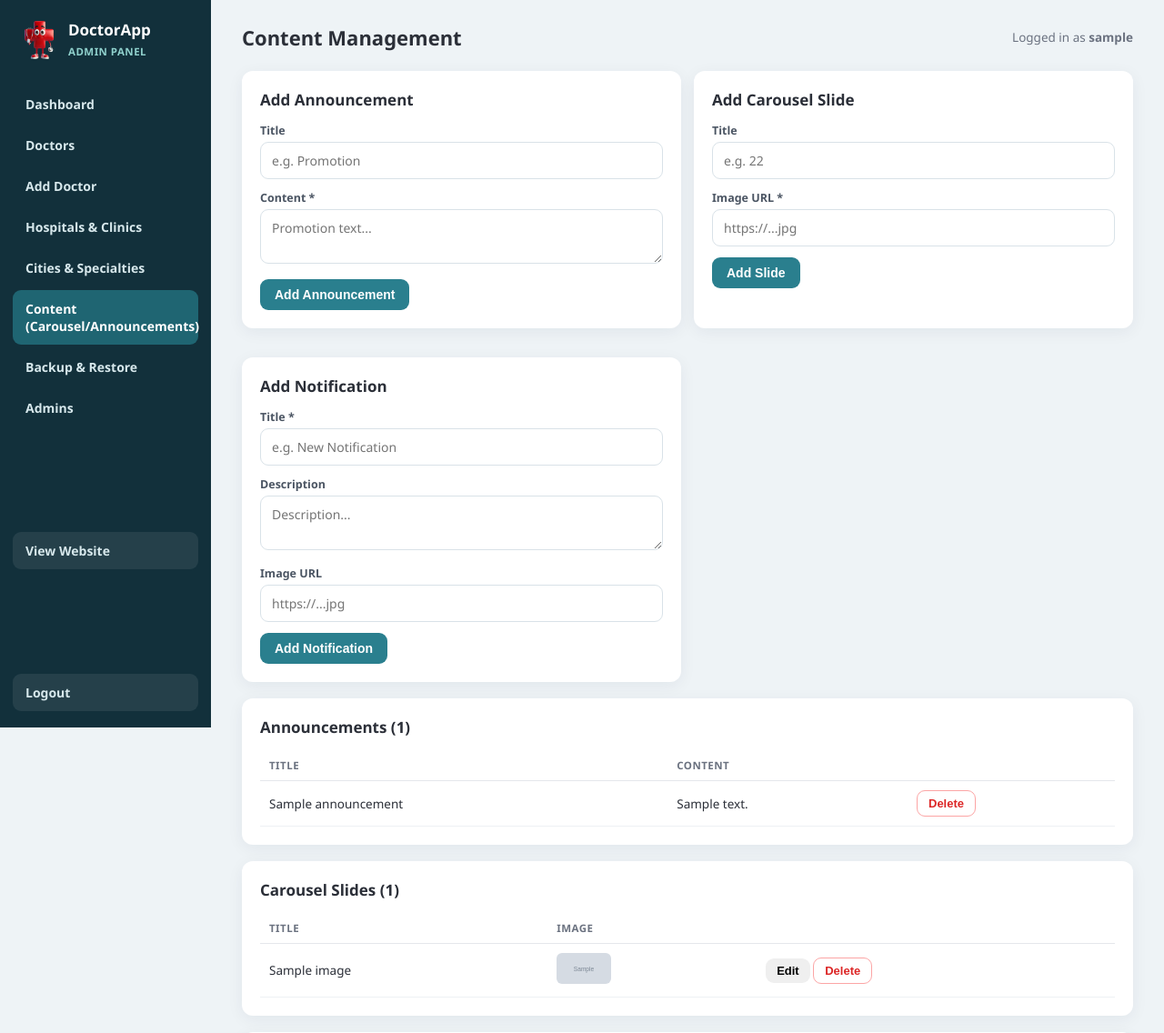
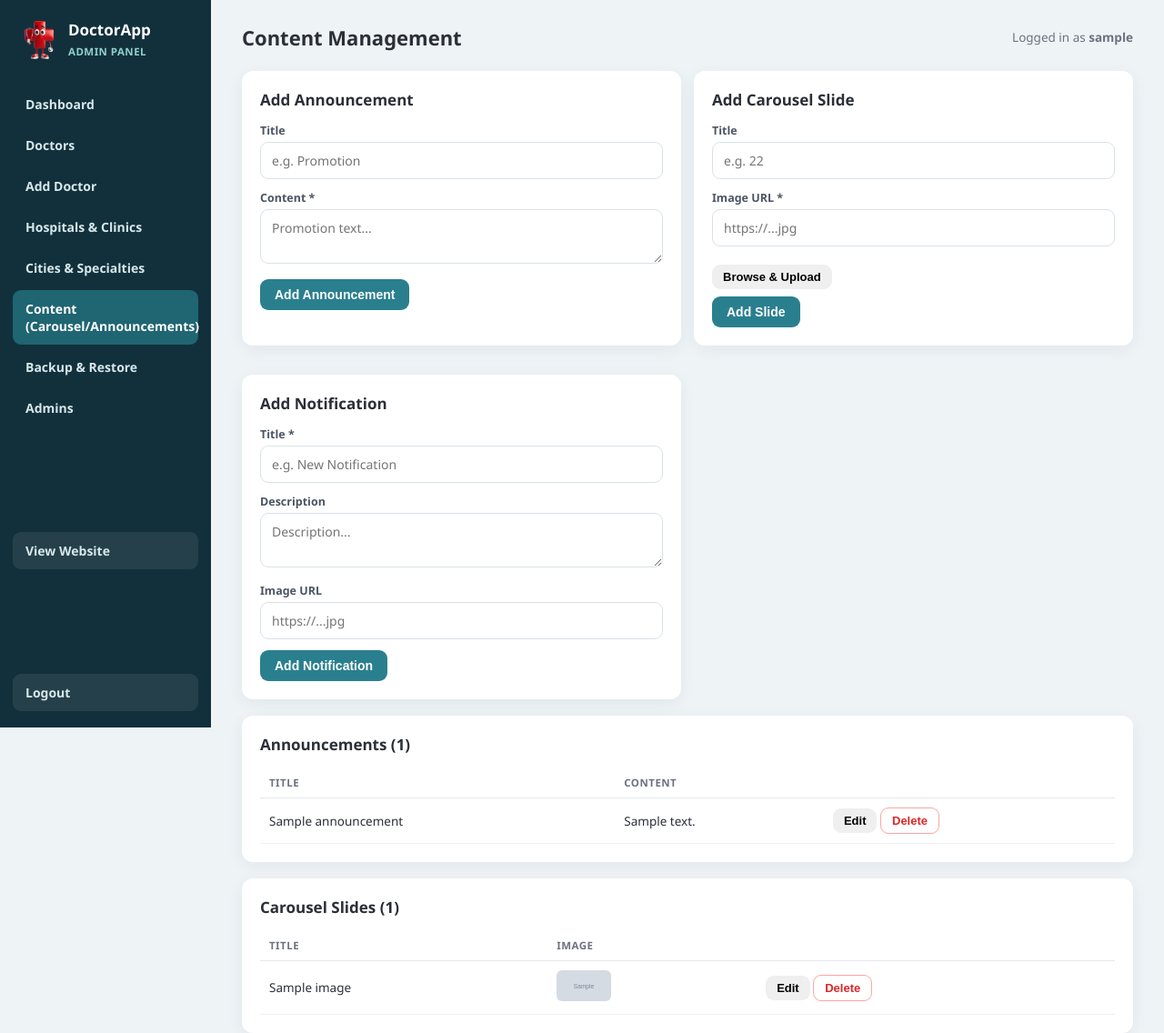
Before and after one commit to Arslan10899/Doctor-App, a Flask app: page /admin/content in a window 1280 px wide. Shown: the top 1136 px of the page at 91% size. Run offline with Flask 3, Linux system fonts and the light colour scheme; the visitor is signed in with stand-in values (Sample User, id 1); data comes from the database, SQL or seed files in the repository; tables that the repository leaves empty hold one stand-in row (values such as "Sample post"); grey boxes marked "Sample" are stand-in pictures; data that the repository does not hold is empty.

Commit message:
Announcements & Notifications: add Edit buttons with modals; carousel add form: Browse & upload image

```diff
--- a/app.py
+++ b/app.py
@@ -1402,6 +1402,27 @@ def admin_content():
                 execute("INSERT INTO notifications (title, description, image_url) VALUES (?,?,?)",
                         (title, description or None, image_url or None))
                 flash("Notification added.", "success")
+        elif section == "announcement_edit":
+            aid = request.form.get("id", type=int)
+            title = request.form.get("title", "").strip()
+            content = request.form.get("content", "").strip()
+            if aid and content:
+                execute("UPDATE announcements SET title=?, content=? WHERE id=?",
+                        (title or None, content, aid))
+                flash("Announcement updated.", "success")
+            else:
+                flash("Announcement content is required.", "warning")
+        elif section == "notification_edit":
+            nid = request.form.get("id", type=int)
+            title = request.form.get("title", "").strip()
+            description = request.form.get("description", "").strip()
+            image_url = request.form.get("image_url", "").strip()
+            if nid and title:
+                execute("UPDATE notifications SET title=?, description=?, image_url=? WHERE id=?",
+                        (title, description or None, image_url or None, nid))
+                flash("Notification updated.", "success")
+            else:
+                flash("Notification title is required.", "warning")
         elif section == "delete":
             table = request.form.get("table", "")
             cid = request.form.get("id", type=int)
@@ -1415,6 +1436,26 @@ def admin_content():
         carousel=query("SELECT * FROM carousel_images ORDER BY id DESC"),
         notifications=query("SELECT * FROM notifications ORDER BY id DESC"),
     )
+
+
+@app.route("/admin/upload", methods=["POST"])
+@admin_required
+def admin_upload():
+    """Upload an image (used for carousel / notifications) and return its URL."""
+    f = request.files.get("file")
+    if not f or not f.filename:
+        return jsonify({"ok": False, "error": "No file selected."}), 400
+    ext = os.path.splitext(f.filename)[1].lower()
+    if ext not in (".png", ".jpg", ".jpeg", ".gif", ".webp", ".svg"):
+        return jsonify({"ok": False, "error": "Only image files are allowed (png/jpg/jpeg/gif/webp/svg)."}), 400
+    up_dir = os.path.join(BASE_DIR, "static", "uploads")
+    os.makedirs(up_dir, exist_ok=True)
+    fname = secure_filename(f.filename)
+    if not fname:
+        fname = "image" + ext
+    fname = datetime.now().strftime("%Y%m%d%H%M%S") + "_" + fname
+    f.save(os.path.join(up_dir, fname))
+    return jsonify({"ok": True, "url": url_for("static", filename="uploads/" + fname)})
 
 
 @app.route("/admin/backup", methods=["GET", "POST"])
--- a/templates/admin/admin_content.html
+++ b/templates/admin/admin_content.html
@@ -21,7 +21,12 @@
             <label class="flabel">Title</label>
             <input type="text" name="title" placeholder="e.g. 22">
             <label class="flabel">Image URL *</label>
-            <input type="text" name="image_url" placeholder="https://...jpg" required>
+            <input type="text" name="image_url" id="new-carousel-image" placeholder="https://...jpg" required>
+            <div style="display:flex;gap:8px;align-items:center;margin:8px 0;">
+                <button class="btn btn-sm" type="button" id="carousel-browse-btn">Browse &amp; Upload</button>
+                <input type="file" id="carousel-browse-file" accept="image/*" style="display:none;">
+                <span id="carousel-upload-status" style="font-size:12px;color:#1f8b8b;"></span>
+            </div>
             <button class="btn btn-primary" type="submit">Add Slide</button>
         </form>
     </div>
@@ -49,6 +54,8 @@
             <td>{{ a['title'] or '—' }}</td>
             <td>{{ a['content'] }}</td>
             <td>
+                <button class="btn btn-sm" type="button"
+                        onclick="openAnnouncementEdit({{ a['id'] }}, {{ a['title']|tojson }}, {{ a['content']|tojson }})">Edit</button>
                 <form class="inline" method="post" onsubmit="return confirm('Delete?')">
                     <input type="hidden" name="section" value="delete">
                     <input type="hidden" name="table" value="announcements">
@@ -111,6 +118,92 @@ function openCarouselEdit(id, title, image) {
 }
 </script>
 
+<!-- Announcement edit modal -->
+<div id="announcementModal" style="display:none;position:fixed;inset:0;background:rgba(15,40,60,.55);z-index:999;align-items:center;justify-content:center;" onclick="if(event.target===this)this.style.display='none';">
+    <div style="background:#fff;border-radius:14px;padding:24px;width:min(520px,92vw);box-shadow:0 20px 50px rgba(0,0,0,.25);">
+        <h2 style="font-size:17px;margin-bottom:16px;">Edit Announcement</h2>
+        <form method="post">
+            <input type="hidden" name="section" value="announcement_edit">
+            <input type="hidden" name="id" id="announcement-id">
+            <label class="flabel">Title</label>
+            <input type="text" name="title" id="announcement-title" placeholder="e.g. Promotion">
+            <label class="flabel">Content *</label>
+            <textarea name="content" id="announcement-content" rows="2" required></textarea>
+            <div style="display:flex;gap:10px;margin-top:6px;">
+                <button class="btn btn-primary" type="submit">Save Changes</button>
+                <button class="btn" type="button" onclick="document.getElementById('announcementModal').style.display='none';">Cancel</button>
+            </div>
+        </form>
+    </div>
+</div>
+
+<!-- Notification edit modal -->
+<div id="notificationModal" style="display:none;position:fixed;inset:0;background:rgba(15,40,60,.55);z-index:999;align-items:center;justify-content:center;" onclick="if(event.target===this)this.style.display='none';">
+    <div style="background:#fff;border-radius:14px;padding:24px;width:min(520px,92vw);box-shadow:0 20px 50px rgba(0,0,0,.25);">
+        <h2 style="font-size:17px;margin-bottom:16px;">Edit Notification</h2>
+        <form method="post">
+            <input type="hidden" name="section" value="notification_edit">
+            <input type="hidden" name="id" id="notification-id">
+            <label class="flabel">Title *</label>
+            <input type="text" name="title" id="notification-title" required>
+            <label class="flabel">Description</label>
+            <textarea name="description" id="notification-description" rows="2"></textarea>
+            <label class="flabel">Image URL</label>
+            <input type="text" name="image_url" id="notification-image">
+            <div style="display:flex;gap:10px;margin-top:6px;">
+                <button class="btn btn-primary" type="submit">Save Changes</button>
+                <button class="btn" type="button" onclick="document.getElementById('notificationModal').style.display='none';">Cancel</button>
+            </div>
+        </form>
+    </div>
+</div>
+<script>
+function openAnnouncementEdit(id, title, content) {
+    document.getElementById('announcement-id').value = id;
+    document.getElementById('announcement-title').value = title || '';
+    document.getElementById('announcement-content').value = content || '';
+    document.getElementById('announcementModal').style.display = 'flex';
+}
+function openNotificationEdit(id, title, desc, image) {
+    document.getElementById('notification-id').value = id;
+    document.getElementById('notification-title').value = title || '';
+    document.getElementById('notification-description').value = desc || '';
+    document.getElementById('notification-image').value = image || '';
+    document.getElementById('notificationModal').style.display = 'flex';
+}
+</script>
+
+<script>
+(function() {
+    var browseBtn = document.getElementById('carousel-browse-btn');
+    var browseFile = document.getElementById('carousel-browse-file');
+    var urlInput = document.getElementById('new-carousel-image');
+    var status = document.getElementById('carousel-upload-status');
+    if (!browseBtn) return;
+    browseBtn.addEventListener('click', function() { browseFile.click(); });
+    browseFile.addEventListener('change', function() {
+        if (!browseFile.files.length) return;
+        var fd = new FormData();
+        fd.append('file', browseFile.files[0]);
+        status.textContent = 'Uploading...';
+        fetch('/admin/upload', { method: 'POST', body: fd, credentials: 'same-origin' })
+            .then(function(r) { return r.json(); })
+            .then(function(res) {
+                if (res.ok) {
+                    urlInput.value = res.url;
+                    urlInput.removeAttribute('required');
+                    status.textContent = 'Uploaded. Now click Add Slide, or pick another.';
+                } else {
+                    status.textContent = 'Error: ' + (res.error || 'upload failed');
+                }
+            })
+            .catch(function() {
+                status.textContent = 'Upload failed. Check server.';
+            });
+    });
+})();
+</script>
+
 <div class="card">
     <h2>Notifications ({{ notifications|length }})</h2>
     <table class="table">
@@ -120,6 +213,8 @@ function openCarouselEdit(id, title, image) {
             <td>{{ n['title'] }}</td>
             <td>{{ n['description'] or '—' }}</td>
             <td>
+                <button class="btn btn-sm" type="button"
+                        onclick="openNotificationEdit({{ n['id'] }}, {{ n['title']|tojson }}, {{ n['description']|tojson }}, {{ n['image_url']|tojson }})">Edit</button>
                 <form class="inline" method="post" onsubmit="return confirm('Delete?')">
                     <input type="hidden" name="section" value="delete">
                     <input type="hidden" name="table" value="notifications">
```
